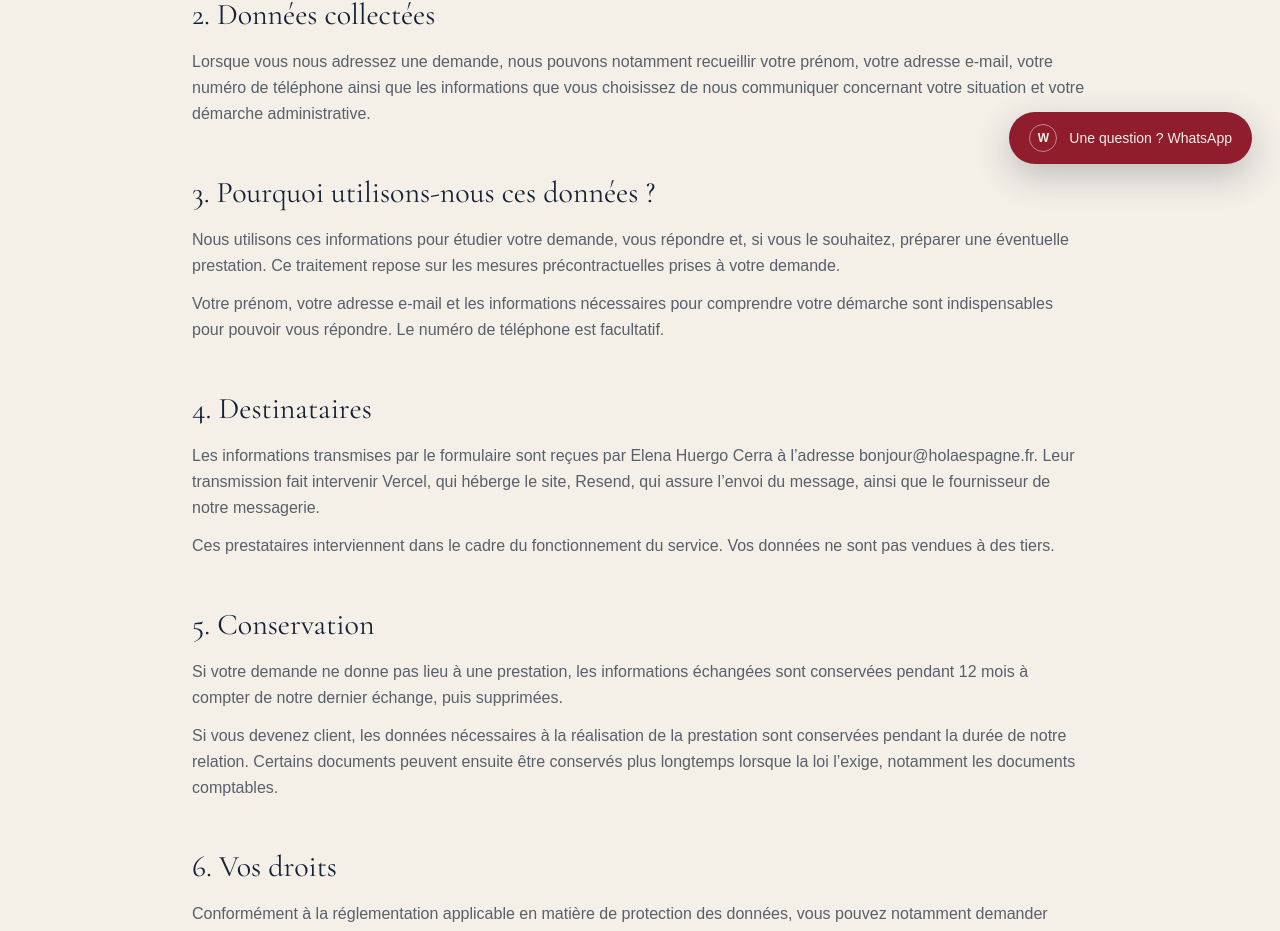
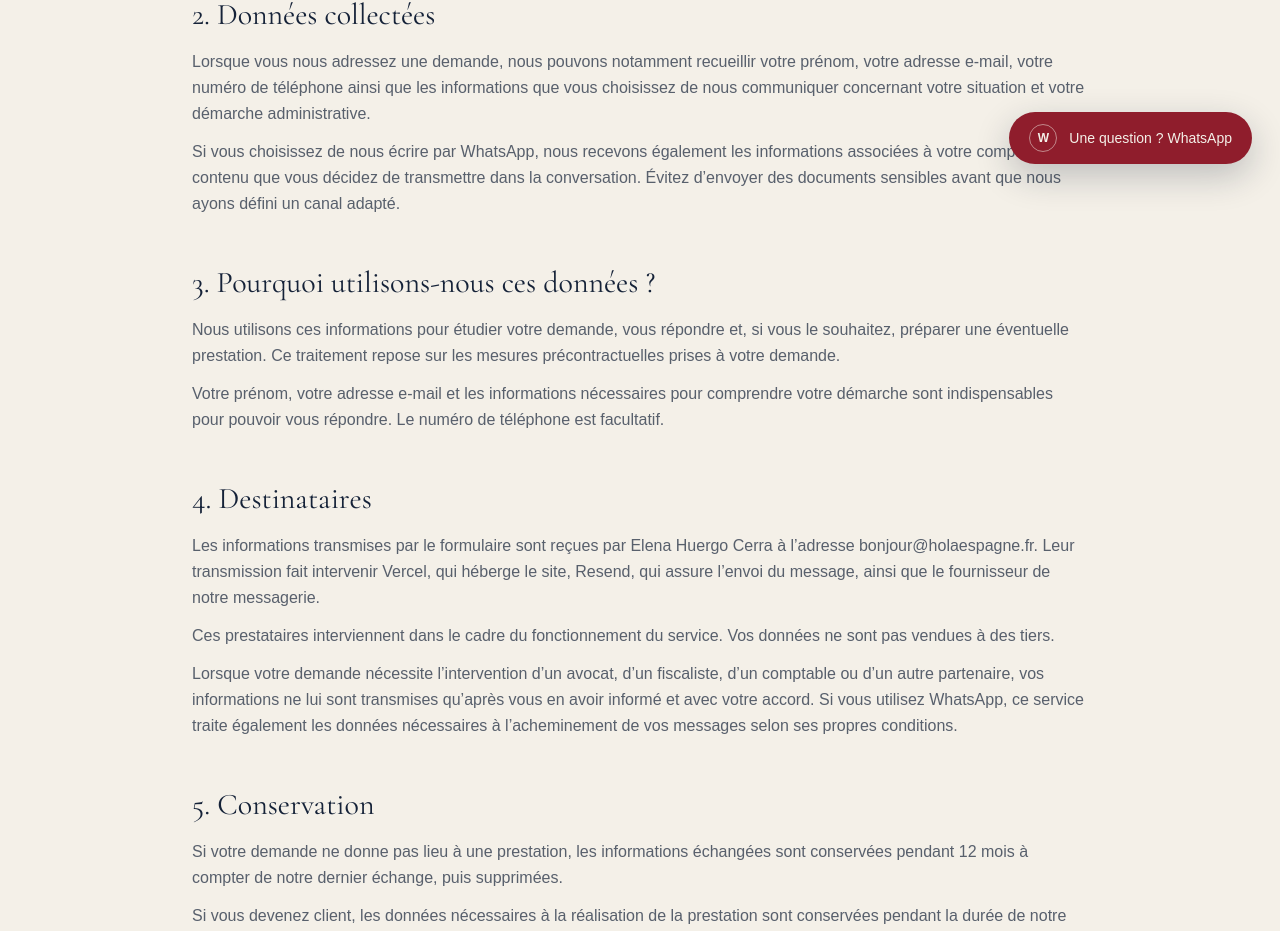
Before and after one commit to elehcf/hola, a Next.js app: page /politique-confidentialite in a window 1280 px wide. Shown: the part 608-1539 px from the top of the page. Built offline with nearby package versions, Linux system fonts and the light colour scheme.

Commit message:
Compléter la politique de confidentialité

```diff
--- a/app/politique-confidentialite/page.tsx
+++ b/app/politique-confidentialite/page.tsx
@@ -1,10 +1,12 @@
+import Link from "next/link";
+
 export default function PolitiqueConfidentialite() {
   return (
     <main className="min-h-screen bg-ivory px-8 py-16 text-navy md:px-16 md:py-24">
       <div className="mx-auto max-w-4xl">
-        <a href="/" className="text-sm text-blood">
+        <Link href="/" className="text-sm text-blood">
           ← holÀ!
-        </a>
+        </Link>
 
         <p className="mt-20 text-xs uppercase tracking-[0.25em] text-blood">
           Données personnelles
@@ -35,9 +37,9 @@ export default function PolitiqueConfidentialite() {
 
             <p className="mt-3">
               Ses coordonnées figurent dans les{" "}
-              <a href="/mentions-legales" className="underline">
+              <Link href="/mentions-legales" className="underline">
                 mentions légales
-              </a>{" "}
+              </Link>{" "}
               du site.
             </p>
           </section>
@@ -56,6 +58,13 @@ export default function PolitiqueConfidentialite() {
               votre numéro de téléphone ainsi que les informations que
               vous choisissez de nous communiquer concernant votre
               situation et votre démarche administrative.
+            </p>
+            <p className="mt-3">
+              Si vous choisissez de nous écrire par WhatsApp, nous recevons
+              également les informations associées à votre compte et le contenu
+              que vous décidez de transmettre dans la conversation. Évitez
+              d’envoyer des documents sensibles avant que nous ayons défini un
+              canal adapté.
             </p>
           </section>
 
@@ -101,6 +110,15 @@ export default function PolitiqueConfidentialite() {
               Ces prestataires interviennent dans le cadre du
               fonctionnement du service. Vos données ne sont pas vendues
               à des tiers.
+            </p>
+
+            <p className="mt-3">
+              Lorsque votre demande nécessite l’intervention d’un avocat,
+              d’un fiscaliste, d’un comptable ou d’un autre partenaire, vos
+              informations ne lui sont transmises qu’après vous en avoir informé
+              et avec votre accord. Si vous utilisez WhatsApp, ce service traite
+              également les données nécessaires à l’acheminement de vos messages
+              selon ses propres conditions.
             </p>
           </section>
 
```
